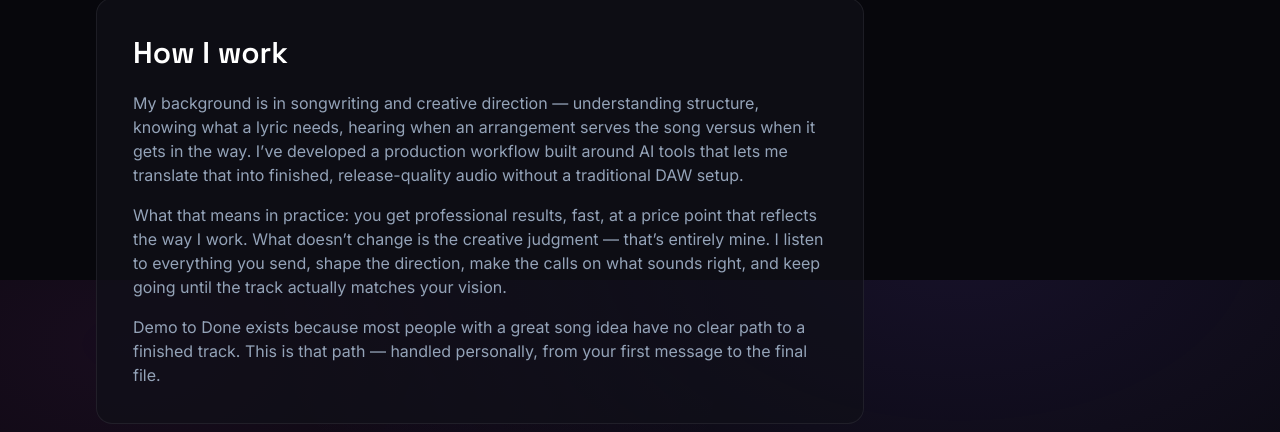
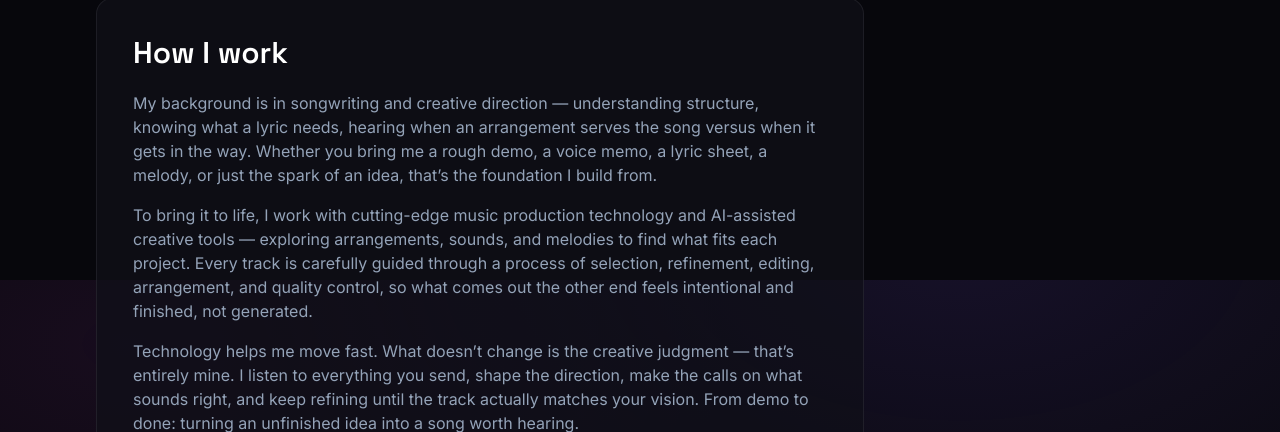
Before and after one commit to artsofficialintelligence/demotodone, a Next.js app: page /about in a window 1280 px wide. Shown: the part 520-952 px from the top of the page. Built offline with nearby package versions, Linux system fonts and the light colour scheme; no server answers.

Commit message:
Refine About page 'How I work' copy

```diff
--- a/app/about/page.tsx
+++ b/app/about/page.tsx
@@ -9,7 +9,6 @@ import {
 import Reveal from "@/components/Reveal";
 import SectionHeading from "@/components/SectionHeading";
 import CTASection from "@/components/CTASection";
-import { siteConfig } from "@/lib/site";
 import { spotifyTracks, soundcloudPlaylist } from "@/lib/work";
 
 export const metadata: Metadata = {
@@ -82,23 +81,25 @@ export default function AboutPage() {
               <p>
                 My background is in songwriting and creative direction — understanding
                 structure, knowing what a lyric needs, hearing when an arrangement
-                serves the song versus when it gets in the way. I&rsquo;ve developed
-                a production workflow built around AI tools that lets me translate
-                that into finished, release-quality audio without a traditional DAW
-                setup.
+                serves the song versus when it gets in the way. Whether you bring me
+                a rough demo, a voice memo, a lyric sheet, a melody, or just the spark
+                of an idea, that&rsquo;s the foundation I build from.
               </p>
               <p>
-                What that means in practice: you get professional results, fast,
-                at a price point that reflects the way I work. What doesn&rsquo;t
-                change is the creative judgment — that&rsquo;s entirely mine.
-                I listen to everything you send, shape the direction, make the
-                calls on what sounds right, and keep going until the track
-                actually matches your vision.
+                To bring it to life, I work with cutting-edge music production
+                technology and AI-assisted creative tools — exploring arrangements,
+                sounds, and melodies to find what fits each project. Every track is
+                carefully guided through a process of selection, refinement, editing,
+                arrangement, and quality control, so what comes out the other end
+                feels intentional and finished, not generated.
               </p>
               <p>
-                {siteConfig.name} exists because most people with a great song
-                idea have no clear path to a finished track. This is that path —
-                handled personally, from your first message to the final file.
+                Technology helps me move fast. What doesn&rsquo;t change is the
+                creative judgment — that&rsquo;s entirely mine. I listen to
+                everything you send, shape the direction, make the calls on what
+                sounds right, and keep refining until the track actually matches
+                your vision. From demo to done: turning an unfinished idea into a
+                song worth hearing.
               </p>
             </div>
           </div>
```
